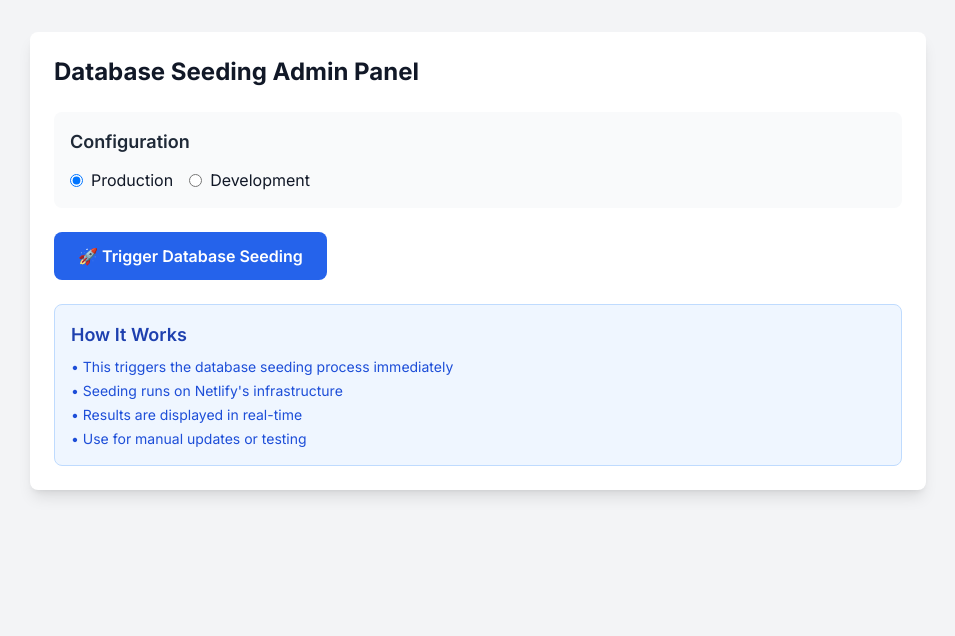
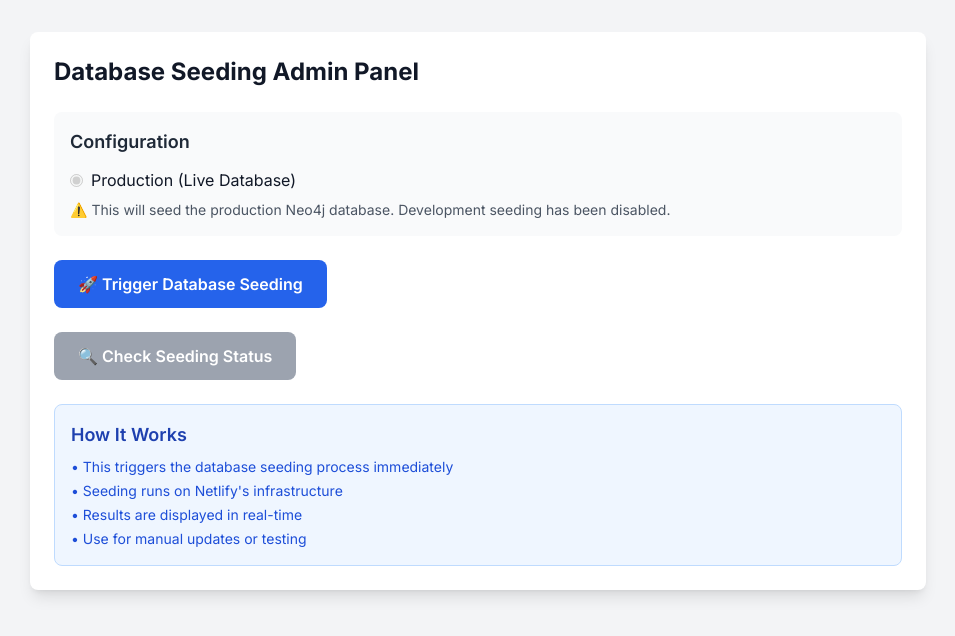
Before and after one commit to bangsluke/Dorkinians-Website-V3, a Next.js app: page /admin in a window 1280 px wide. Shown: the top 636 px of the page, without its empty margins (162-1117 px from the left). Built offline with nearby package versions, Linux system fonts and the light colour scheme.

Commit message:
Updated the Admin Panel to just seed production

```diff
--- a/components/AdminPanel.tsx
+++ b/components/AdminPanel.tsx
@@ -19,10 +19,11 @@ interface SeedingResult {
 }
 
 export default function AdminPanel() {
-	const [environment, setEnvironment] = useState<'production' | 'development'>('production');
 	const [isLoading, setIsLoading] = useState(false);
 	const [result, setResult] = useState<SeedingResult | null>(null);
 	const [error, setError] = useState<string | null>(null);
+	const [jobId, setJobId] = useState<string | null>(null);
+	const [statusCheckLoading, setStatusCheckLoading] = useState(false);
 
 	const triggerSeeding = async () => {
 		setIsLoading(true);
@@ -34,7 +35,7 @@ export default function AdminPanel() {
 			setResult({
 				success: true,
 				message: 'Database seeding started successfully',
-				environment,
+				environment: 'production',
 				timestamp: new Date().toISOString(),
 				result: {
 					success: true,
@@ -47,7 +48,7 @@ export default function AdminPanel() {
 				}
 			});
 
-			const response = await fetch(`/.netlify/functions/trigger-seed?environment=${environment}`, {
+			const response = await fetch(`/.netlify/functions/trigger-seed?environment=production`, {
 				method: 'POST',
 				headers: {
 					'Content-Type': 'application/json',
@@ -58,6 +59,10 @@ export default function AdminPanel() {
 
 			if (response.ok) {
 				setResult(data);
+				// Extract job ID for status checking
+				if (data.jobId) {
+					setJobId(data.jobId);
+				}
 			} else {
 				setError(data.error || 'Failed to trigger seeding');
 			}
@@ -65,6 +70,88 @@ export default function AdminPanel() {
 			setError(err instanceof Error ? err.message : 'Network error');
 		} finally {
 			setIsLoading(false);
+		}
+	};
+
+	const checkStatus = async () => {
+		if (!jobId) {
+			setError('No job ID available. Please trigger seeding first.');
+			return;
+		}
+
+		setStatusCheckLoading(true);
+		setError(null);
+
+		try {
+			const herokuUrl = process.env.NEXT_PUBLIC_HEROKU_SEEDER_URL || 'https://database-dorkinians-4bac3364a645.herokuapp.com';
+			const response = await fetch(`${herokuUrl}/status/${jobId}`, {
+				method: 'GET',
+				headers: {
+					'Content-Type': 'application/json',
+				},
+			});
+
+			if (response.ok) {
+				const statusData = await response.json();
+
+				// Update result with current status
+				if (statusData.status === 'completed' && statusData.result) {
+					setResult({
+						success: true,
+						message: 'Seeding completed successfully',
+						environment: 'production',
+						timestamp: statusData.endTime || new Date().toISOString(),
+						result: {
+							success: statusData.result.success,
+							exitCode: statusData.result.success ? 0 : 1,
+							nodesCreated: statusData.result.nodesCreated || 0,
+							relationshipsCreated: statusData.result.relationshipsCreated || 0,
+							errorCount: statusData.result.errors?.length || 0,
+							errors: statusData.result.errors || [],
+							duration: statusData.result.duration || 0
+						}
+					});
+				} else if (statusData.status === 'failed') {
+					setResult({
+						success: false,
+						message: 'Seeding failed',
+						environment: 'production',
+						timestamp: statusData.endTime || new Date().toISOString(),
+						result: {
+							success: false,
+							exitCode: 1,
+							nodesCreated: 0,
+							relationshipsCreated: 0,
+							errorCount: 1,
+							errors: [statusData.error || 'Unknown error'],
+							duration: 0
+						}
+					});
+				} else {
+					// Still running
+					setResult({
+						success: true,
+						message: `Seeding in progress: ${statusData.currentStep || 'Processing'}`,
+						environment: 'production',
+						timestamp: new Date().toISOString(),
+						result: {
+							success: true,
+							exitCode: 0,
+							nodesCreated: 0,
+							relationshipsCreated: 0,
+							errorCount: 0,
+							errors: [],
+							duration: 0
+						}
+					});
+				}
+			} else {
+				setError('Failed to check status');
+			}
+		} catch (err) {
+			setError(err instanceof Error ? err.message : 'Network error');
+		} finally {
+			setStatusCheckLoading(false);
 		}
 	};
 
@@ -80,23 +167,16 @@ export default function AdminPanel() {
 						<input
 							type="radio"
 							value="production"
-							checked={environment === 'production'}
-							onChange={(e) => setEnvironment(e.target.value as 'production' | 'development')}
+							checked={true}
 							className="mr-2"
+							disabled
 						/>
-						Production
-					</label>
-					<label className="flex items-center">
-						<input
-							type="radio"
-							value="development"
-							checked={environment === 'development'}
-							onChange={(e) => setEnvironment(e.target.value as 'production' | 'development')}
-							className="mr-2"
-						/>
-						Development
+						Production (Live Database)
 					</label>
 				</div>
+				<p className="text-sm text-gray-600 mt-2">
+					⚠️ This will seed the production Neo4j database. Development seeding has been disabled.
+				</p>
 			</div>
 
 			{/* Trigger Button */}
@@ -114,6 +194,21 @@ export default function AdminPanel() {
 				</button>
 			</div>
 
+			{/* Status Check Button */}
+			<div className="mb-6">
+				<button
+					onClick={checkStatus}
+					disabled={statusCheckLoading || !jobId}
+					className={`px-6 py-3 rounded-lg font-semibold text-white transition-colors ${
+						statusCheckLoading || !jobId
+							? 'bg-gray-400 cursor-not-allowed'
+							: 'bg-purple-600 hover:bg-purple-700'
+					}`}
+				>
+					{statusCheckLoading ? '🔄 Checking Status...' : '🔍 Check Seeding Status'}
+				</button>
+			</div>
+
 			{/* Error Display */}
 			{error && (
 				<div className="mb-6 p-4 bg-red-50 border border-red-200 rounded-lg">
@@ -125,20 +220,20 @@ export default function AdminPanel() {
 			{/* Result Display */}
 			{result && (
 				<div className={`mb-6 p-4 rounded-lg border ${
-					isLoading
+					isLoading || statusCheckLoading
 						? 'bg-blue-50 border-blue-200'
 						: result.result.success
 							? 'bg-green-50 border-green-200'
 							: 'bg-red-50 border-red-200'
 				}`}>
 					<h3 className={`text-lg font-semibold mb-3 ${
-						isLoading
+						isLoading || statusCheckLoading
 							? 'text-blue-800'
 							: result.result.success
 								? 'text-green-800'
 								: 'text-red-800'
 					}`}>
-						{isLoading ? '🔄 Seeding in Progress...' : 'Seeding Result'}
+						{isLoading || statusCheckLoading ? '🔄 Seeding in Progress...' : 'Seeding Result'}
 					</h3>
 
 					<div className="grid grid-cols-1 md:grid-cols-2 gap-4 mb-4">
@@ -166,32 +261,32 @@ export default function AdminPanel() {
 					<div className="grid grid-cols-1 md:grid-cols-3 gap-4 mb-4">
 						<div className="text-center p-3 bg-white rounded-lg">
 							<p className="text-2xl font-bold text-blue-600">
-								{isLoading ? '🔄' : result.result.nodesCreated}
+								{isLoading || statusCheckLoading ? '🔄' : result.result.nodesCreated}
 							</p>
 							<p className="text-sm text-gray-600">
-								{isLoading ? 'Processing...' : 'Nodes Created'}
+								{isLoading || statusCheckLoading ? 'Processing...' : 'Nodes Created'}
 							</p>
 						</div>
 						<div className="text-center p-3 bg-white rounded-lg">
 							<p className="text-2xl font-bold text-green-600">
-								{isLoading ? '🔄' : result.result.relationshipsCreated}
+								{isLoading || statusCheckLoading ? '🔄' : result.result.relationshipsCreated}
 							</p>
 							<p className="text-sm text-gray-600">
-								{isLoading ? 'Processing...' : 'Relationships Created'}
+								{isLoading || statusCheckLoading ? 'Processing...' : 'Relationships Created'}
 							</p>
 						</div>
 						<div className="text-center p-3 bg-white rounded-lg">
 							<p className="text-2xl font-bold text-red-600">
-								{isLoading ? '🔄' : result.result.errorCount}
+								{isLoading || statusCheckLoading ? '🔄' : result.result.errorCount}
 							</p>
 							<p className="text-sm text-gray-600">
-								{isLoading ? 'Processing...' : 'Errors Found'}
+								{isLoading || statusCheckLoading ? 'Processing...' : 'Errors Found'}
 							</p>
 						</div>
 					</div>
 
 					{/* Progress Indicator */}
-					{isLoading && (
+					{isLoading || statusCheckLoading && (
 						<div className="mb-4 p-4 bg-blue-100 border border-blue-300 rounded-lg">
 							<div className="flex items-center gap-3">
 								<div className="animate-spin rounded-full h-6 w-6 border-b-2 border-blue-600"></div>
```
Also changed, not shown: 1 other file (tests, documents, lock files or other folders).
